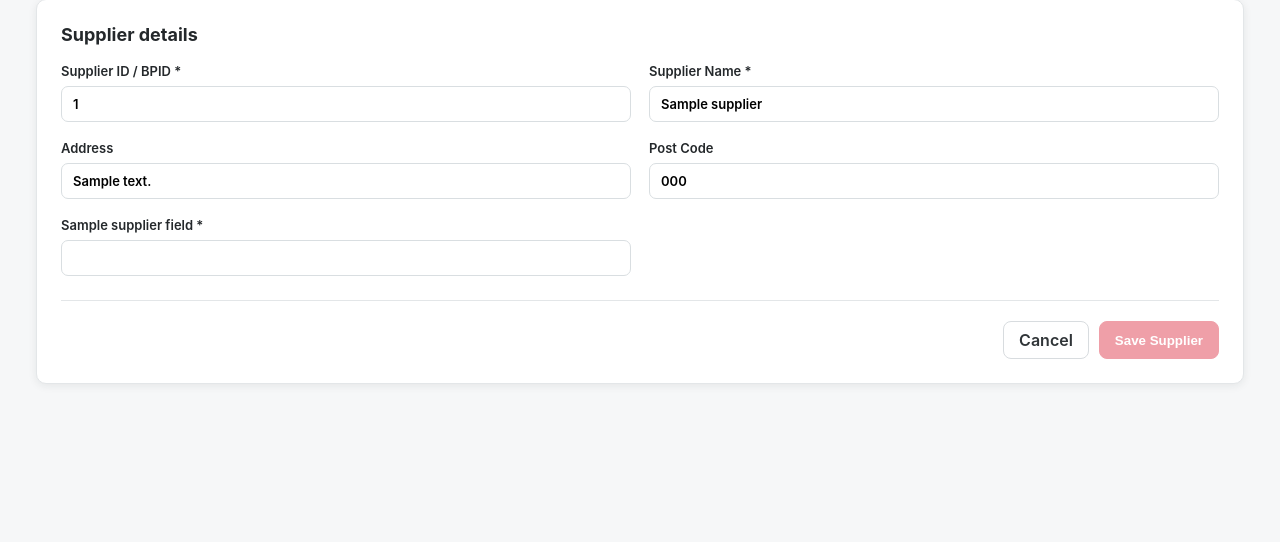
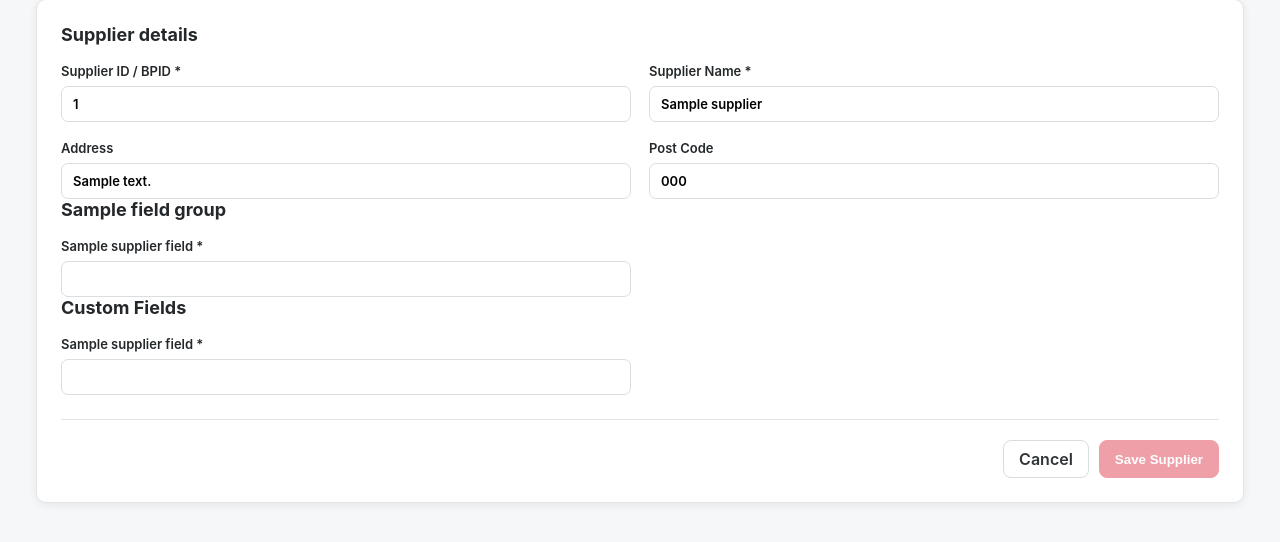
Before and after one commit to zageabb/CatManager, a Flask app: template templates/supplier_form.html in a window 1280 px wide. Shown: the part 217-759 px from the top of the page. Run offline with Flask 3, Linux system fonts and the light colour scheme; data comes from the database, SQL or seed files in the repository; the template is opened without the code that fills it: most values are stand-ins (such as "Sample title", 1, 10 or a date in 2020); some libraries are stand-ins or nearby versions.

Commit message:
Render supplier custom fields in groups

```diff
--- a/templates/supplier_form.html
+++ b/templates/supplier_form.html
@@ -1,10 +1,22 @@
 {% extends "base.html" %}
 {% block title %}{{ 'Edit supplier' if supplier else 'Add supplier' }}{% endblock %}
 {% block breadcrumb %}<a href="{{ url_for('portfolio') }}">Category panel</a><span>›</span><a href="{{ url_for('panel_view', panel_id=panel.panel_id) }}">{{ panel.panel_id }}</a><span>›</span><span>{{ 'Edit supplier' if supplier else 'Add supplier' }}</span>{% endblock %}
+{% macro custom_field(f) %}
+  {% set current = supplier.customFields.get(f.fieldId,'') if supplier else '' %}
+  <label>{{ f.fieldName }}{{ ' *' if f.required }}
+  {% if f.type=='dropdown' %}
+    <select name="custom_{{ f.fieldId }}" {{ 'required' if f.required }}><option value="">Select…</option>{% for o in f.options %}<option {{ 'selected' if current==o }}>{{ o }}</option>{% endfor %}</select>
+  {% else %}
+    <input name="custom_{{ f.fieldId }}" value="{{ current }}" type="{{ 'number' if f.type=='number' else 'date' if f.type=='date' else 'text' }}" step="any" {{ 'required' if f.required }}>
+  {% endif %}
+  </label>
+{% endmacro %}
 {% block content %}
 {% set core=panel.data.panel %}
+{% set group_ids = core.get('fieldGroups', [])|map(attribute='groupId')|list %}
 <div class="page-title-row"><div><h1>{{ 'Edit supplier' if supplier else 'Add supplier' }}</h1><p class="subtitle">{{ core.panelName }}</p></div></div>
-<form method="post" class="form-card">
+<form method="post" class="form-card supplier-form">
+  <section class="supplier-field-section">
     <h2>Supplier details</h2>
     {% if not supplier %}
     <div class="supplier-master-picker" data-supplier-master-picker>
@@ -20,17 +32,36 @@
       <label>Supplier Name *<input name="supplier_name" required value="{{ supplier.supplierName if supplier else '' }}"></label>
       <label>Address<input name="address" value="{{ supplier.address if supplier else '' }}"></label>
       <label>Post Code<input name="post_code" value="{{ supplier.postCode if supplier else '' }}"></label>
+    </div>
+  </section>
+
+  {% for g in core.get('fieldGroups', [])|sort(attribute='order') %}
+    {% set grouped_fields = core.supplierFields|selectattr('groupId','equalto',g.groupId)|list|sort(attribute='order') %}
+    {% if grouped_fields %}
+    <section class="supplier-field-section custom-field-group" data-field-group="{{ g.groupId }}">
+      <h2>{{ g.name }}</h2>
+      <div class="form-grid">
+        {% for f in grouped_fields %}{{ custom_field(f) }}{% endfor %}
+      </div>
+    </section>
+    {% endif %}
+  {% endfor %}
+
+  {% set ungrouped = [] %}
   {% for f in core.supplierFields|sort(attribute='order') %}
-      {% set current = supplier.customFields.get(f.fieldId,'') if supplier else '' %}
-      <label>{{ f.fieldName }}{{ ' *' if f.required }}
-      {% if f.type=='dropdown' %}
-        <select name="custom_{{ f.fieldId }}" {{ 'required' if f.required }}><option value="">Select…</option>{% for o in f.options %}<option {{ 'selected' if current==o }}>{{ o }}</option>{% endfor %}</select>
-      {% else %}
-        <input name="custom_{{ f.fieldId }}" value="{{ current }}" type="{{ 'number' if f.type=='number' else 'date' if f.type=='date' else 'text' }}" step="any" {{ 'required' if f.required }}>
+    {% if not f.get('groupId') or f.get('groupId') not in group_ids %}
+      {% set _ = ungrouped.append(f) %}
     {% endif %}
-      </label>
   {% endfor %}
+  {% if ungrouped %}
+  <section class="supplier-field-section custom-field-group" data-field-group="ungrouped">
+    <h2>{{ 'Custom Fields' if not core.get('fieldGroups') else 'Ungrouped' }}</h2>
+    <div class="form-grid">
+      {% for f in ungrouped %}{{ custom_field(f) }}{% endfor %}
     </div>
+  </section>
+  {% endif %}
+
   <div class="form-actions"><a class="btn" href="{{ url_for('panel_view', panel_id=panel.panel_id) }}">Cancel</a><button class="btn primary">{{ 'Save Supplier' if supplier else 'Add Supplier' }}</button></div>
 </form>
 {% endblock %}
```
Lines whose indentation alone changed are shown as unchanged.
